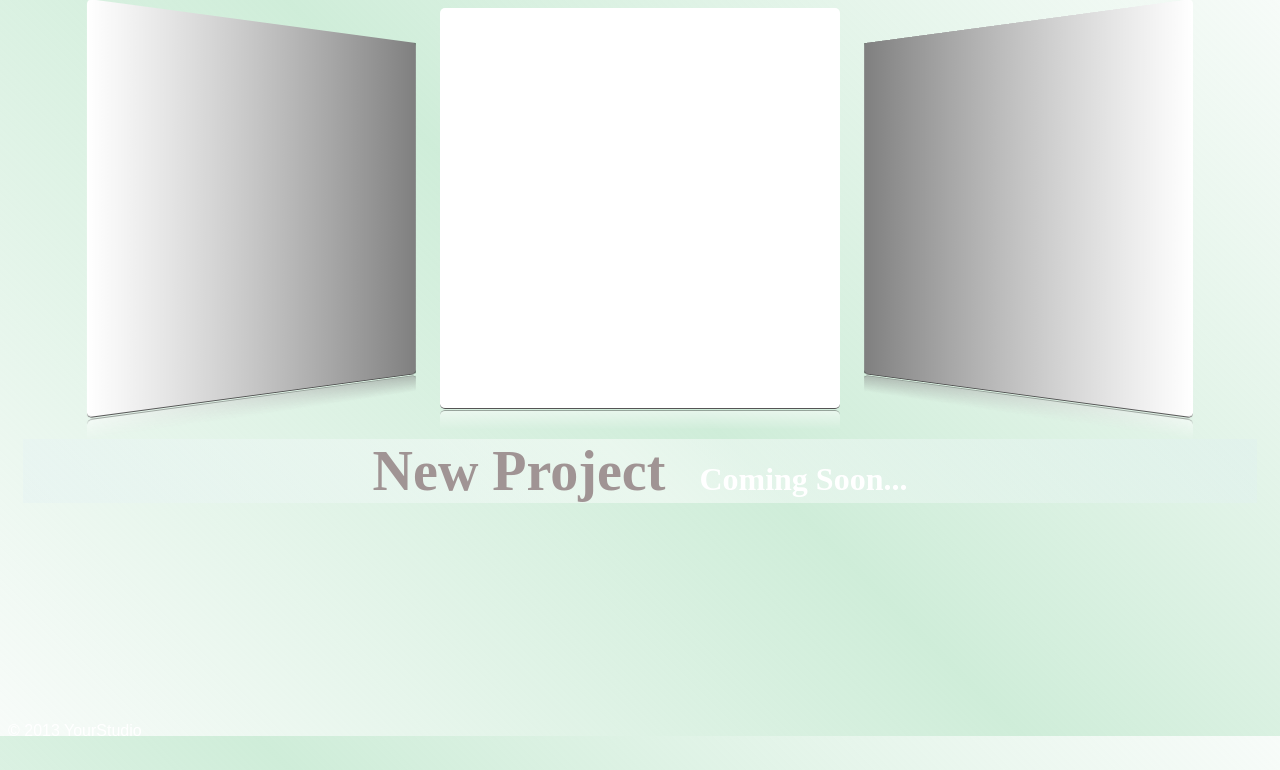
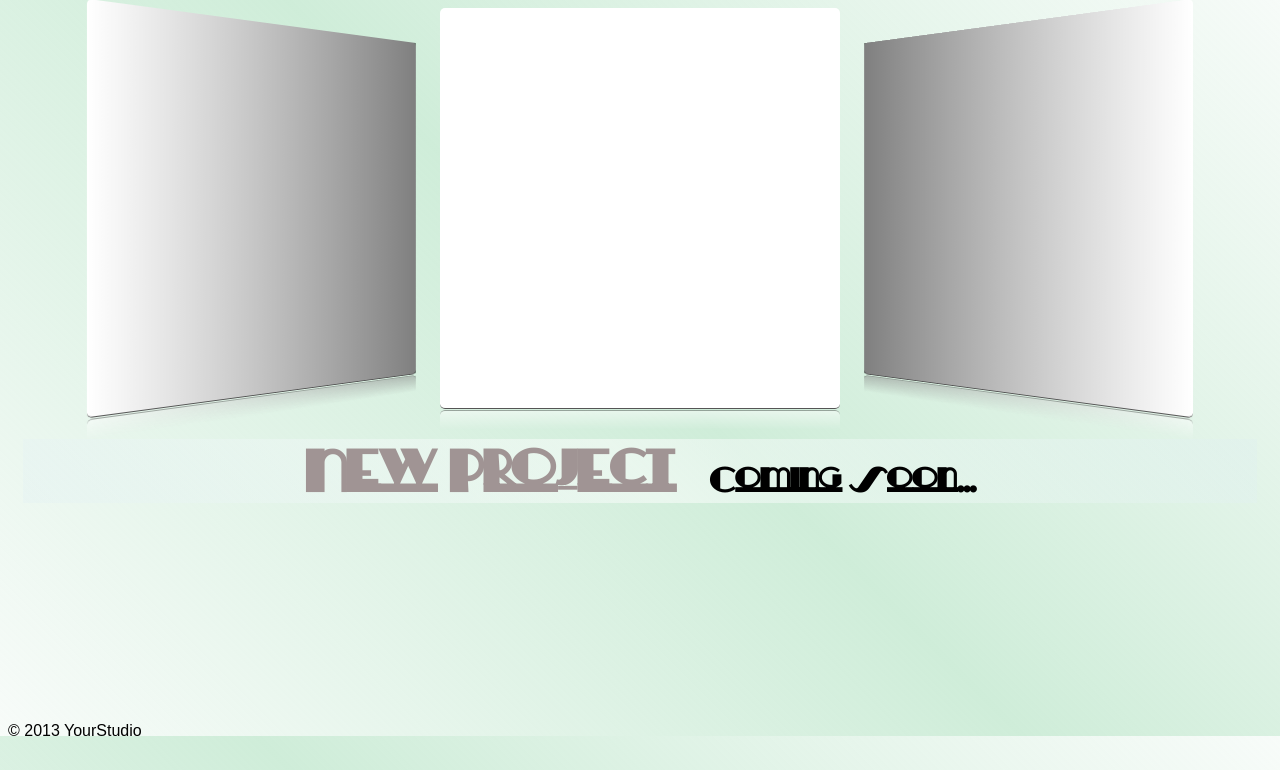
Before and after one commit to Danny417/FairWeather, a CodeIgniter app: page / in a window 1280 px wide. Shown: the part 30-800 px from the top of the page. Run offline with CodeIgniter, Linux system fonts and the light colour scheme; some libraries are stand-ins or nearby versions; some web fonts are replaced.

Commit message:
revert back

```diff
--- a/application/views/mainView.php
+++ b/application/views/mainView.php
@@ -4,8 +4,8 @@
 	<title>YourStudio</title>
   	<style>
 	@font-face {
-		font-family: Archistico_Bold;
-		src: url('fonts/Archistico_Bold.ttf');
+		font-family: HERAS;
+		src: url('fonts/HERAS.ttf');
 	}
 	#footer {
 		position: absolute;
@@ -38,23 +38,22 @@
 	}
 	#title * {
 		display: inline;
-		font-family: Archistico_Bold;
+		font-family: HERAS;
 	}
 	#menu {
 		position: relative;
 		min-height: 128px;
 		text-align: center;
 	}
-	<!--h1 {
+	h1 {
 		color: #A09494;
-	}-->
+	}
 	body {
 		background-repeat:no-repeat;
 		background-position:center;
 		height:auto;
 		min-width:500px;
 		min-height:500px;
-		color:white;
 	}
 
 	div.modalAction {
```
